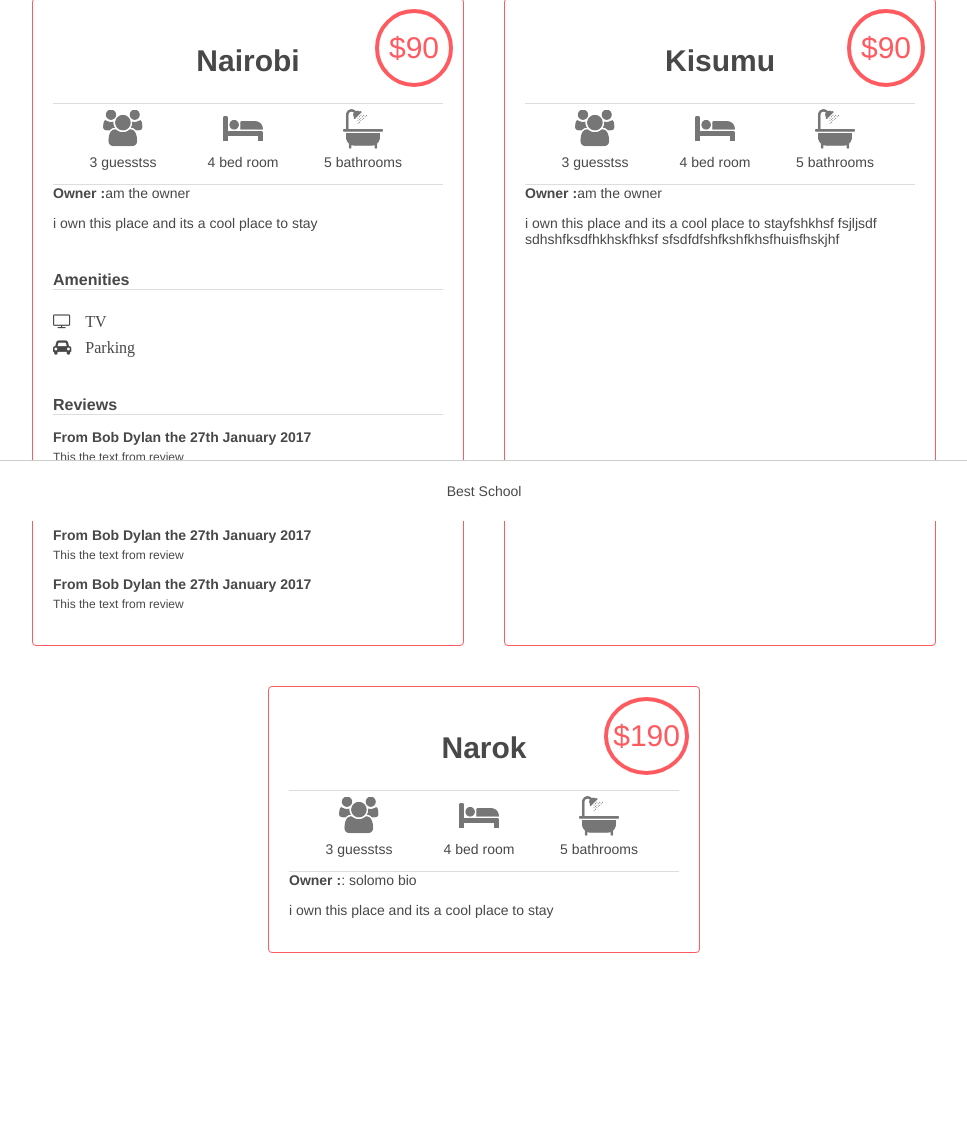
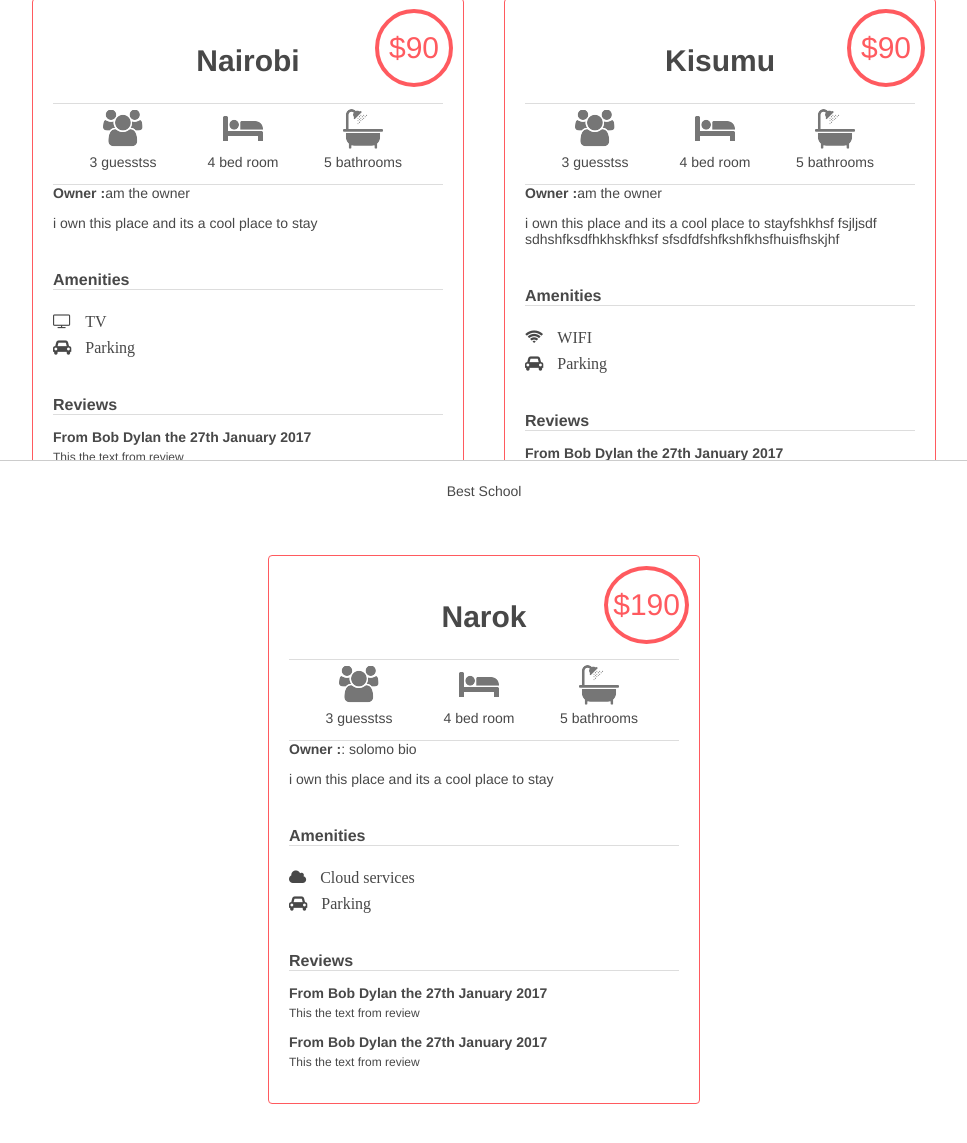
Before and after one commit to bion-slmn/AirBnB_clone, a plain HTML site: page web_static/100-index.html in a window 1280 px wide. Shown: the part 279-1422 px from the top of the page, without its empty margins (156-1123 px from the left). Before the commit the page ends 1282 px from the top, so only its background shows below. Drawn offline with Linux system fonts and the light colour scheme.

Commit message:
editted 100

```diff
--- a/web_static/100-index.html
+++ b/web_static/100-index.html
@@ -94,18 +94,6 @@
                                         <h3>From Bob Dylan the 27th January 2017</h3>
                                         <p>This the text from review</p>
                                     </li>
-                                    <li>
-                                        <h3>From Bob Dylan the 27th January 2017</h3>
-                                        <p>This the text from review</p>
-                                    </li>
-                                    <li>
-                                        <h3>From Bob Dylan the 27th January 2017</h3>
-                                        <p>This the text from review</p>
-                                    </li>
-                                    <li>
-                                        <h3>From Bob Dylan the 27th January 2017</h3>
-                                        <p>This the text from review</p>
-                                    </li>
                                 </ul>
                             </div>
                         </article>
@@ -134,6 +122,30 @@
                                 sdhshfksdfhkhskfhksf
                                 sfsdfdfshfkshfkhsfhuisfhskjhf </p>
                             </div>
+			     <div class="amenities">
+                                <h2>Amenities</h2>
+                                <ul>
+                                    <li>
+                                        <i class="fa fa-wifi">
+                                            <span>WIFI</span>
+                                        </i>
+                                    </li>
+                                    <li>
+                                        <i class="fa fa-car">
+                                            <span>Parking</span>
+                                        </i>
+                                    </li>
+                                </ul>
+                            </div>
+                            <div class="reviews">
+                                <h2>Reviews</h2>
+                                <ul>
+                                    <li>
+                                        <h3>From Bob Dylan the 27th January 2017</h3>
+                                        <p>This the text from review</p>
+                                    </li>
+                                </ul>
+                            </div>
                         </article>
 
                         <article>
@@ -157,6 +169,34 @@
                             <div class="description"><p>i own this place and
                                 its a cool place to stay</p>
                             </div>
+			     <div class="amenities">
+                                <h2>Amenities</h2>
+                                <ul>
+                                    <li>
+                                        <i class="fa fa-cloud">
+                                            <span>Cloud services</span>
+                                        </i>
+                                    </li>
+                                    <li>
+                                        <i class="fa fa-car">
+                                            <span>Parking</span>
+                                        </i>
+                                    </li>
+                                </ul>
+                            </div>
+                            <div class="reviews">
+                                <h2>Reviews</h2>
+                                <ul>
+                                    <li>
+                                        <h3>From Bob Dylan the 27th January 2017</h3>
+                                        <p>This the text from review</p>
+                                    </li>
+                                    <li>
+                                        <h3>From Bob Dylan the 27th January 2017</h3>
+                                        <p>This the text from review</p>
+                                    </li>
+                                </ul>
+                            </div>
                         </article>
 
                     </section>
```
